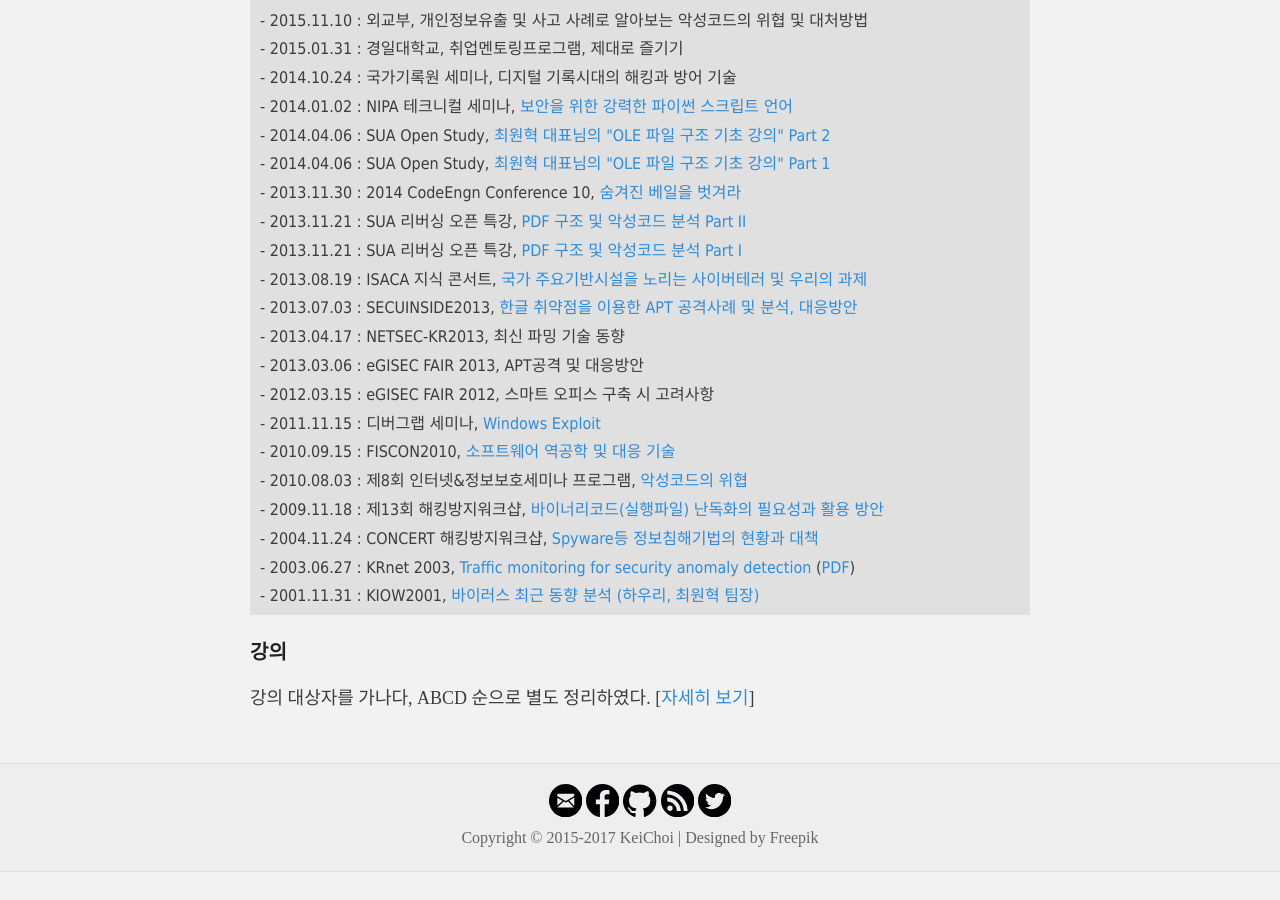
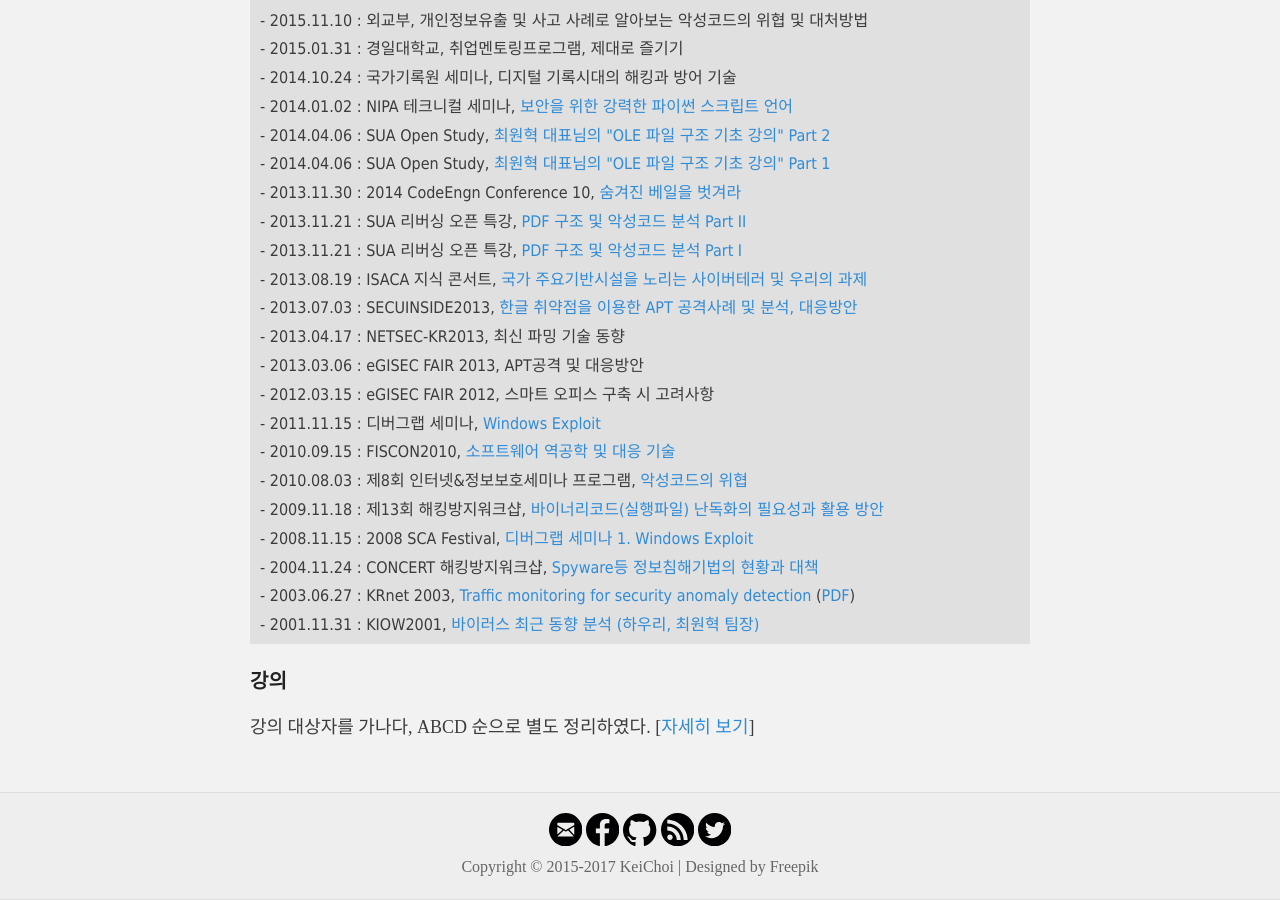
Before and after one commit to hanul93/hanul93.github.com, a Jekyll site: the page built from about.md, in a window 1280 px wide and 900 px high, scrolled down 3475 px. Built offline with Jekyll 4.4.1, drawn with Linux system fonts in a browser that asks for light colours; nearby versions of some CDN libraries; before the commit the page ends 4347 px from its top, so only the background shows below that.

Commit message:
디버그랩 발표 추가

```diff
--- a/about.md
+++ b/about.md
@@ -143,6 +143,7 @@
 - 2010.09.15 : FISCON2010, <a href="http://m.blog.naver.com/lugenzhe/90096455590">소프트웨어 역공학 및 대응 기술</a>
 - 2010.08.03 : 제8회 인터넷&정보보호세미나 프로그램, <a href="http://www.kisa.or.kr/popup/2010/002/program_detail.html">악성코드의 위협</a>
 - 2009.11.18 : 제13회 해킹방지워크샵, <a href="">바이너리코드(실행파일) 난독화의 필요성과 활용 방안</a>
+- 2008.11.15 : 2008 SCA Festival, <a href="http://seoz.egloos.com/1843088">디버그랩 세미나 1. Windows Exploit</a>
 - 2004.11.24 : CONCERT 해킹방지워크샵, <a href="http://concert.or.kr/data/announ_view.php?wr_id=385&page=61">Spyware등 정보침해기법의 현황과 대책</a>
 - 2003.06.27 : KRnet 2003, <a href="http://www.krnet.or.kr/board/board.php?task=view&db=dprogram&no=787&page=9&search=%C3%D6%BF%F8%C7%F5&searchKey=&category=422&pageID=ID13249498101">Traffic monitoring for security anomaly detection</a> (<a href="http://www.krnet.or.kr/board/include/download.php?no=787&db=dprogram&fileno=2">PDF</a>)
 - 2001.11.31 : KIOW2001, <a href="http://www.netmanias.com/ko/post/elearning/1720">바이러스 최근 동향 분석 (하우리, 최원혁 팀장)</a>
```
